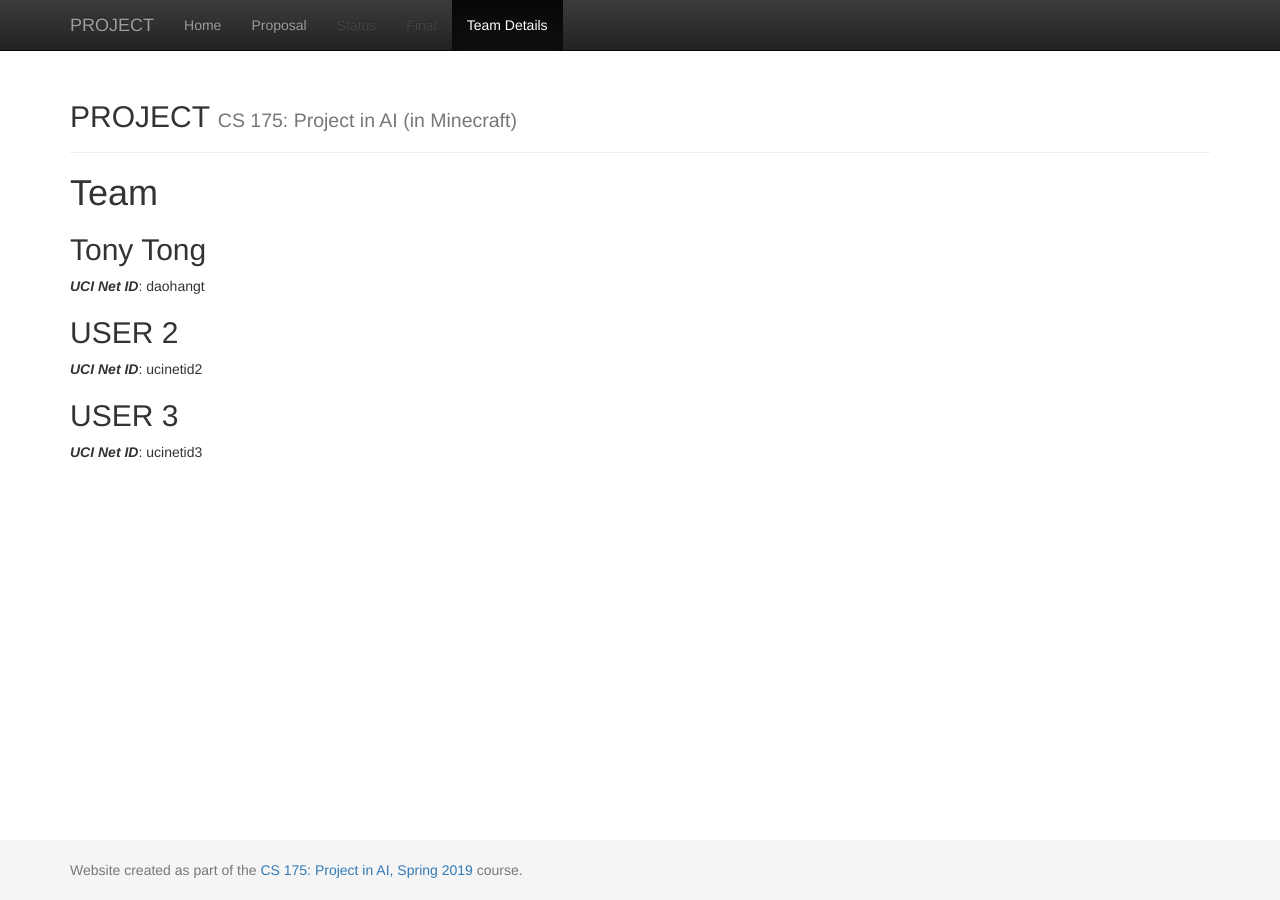
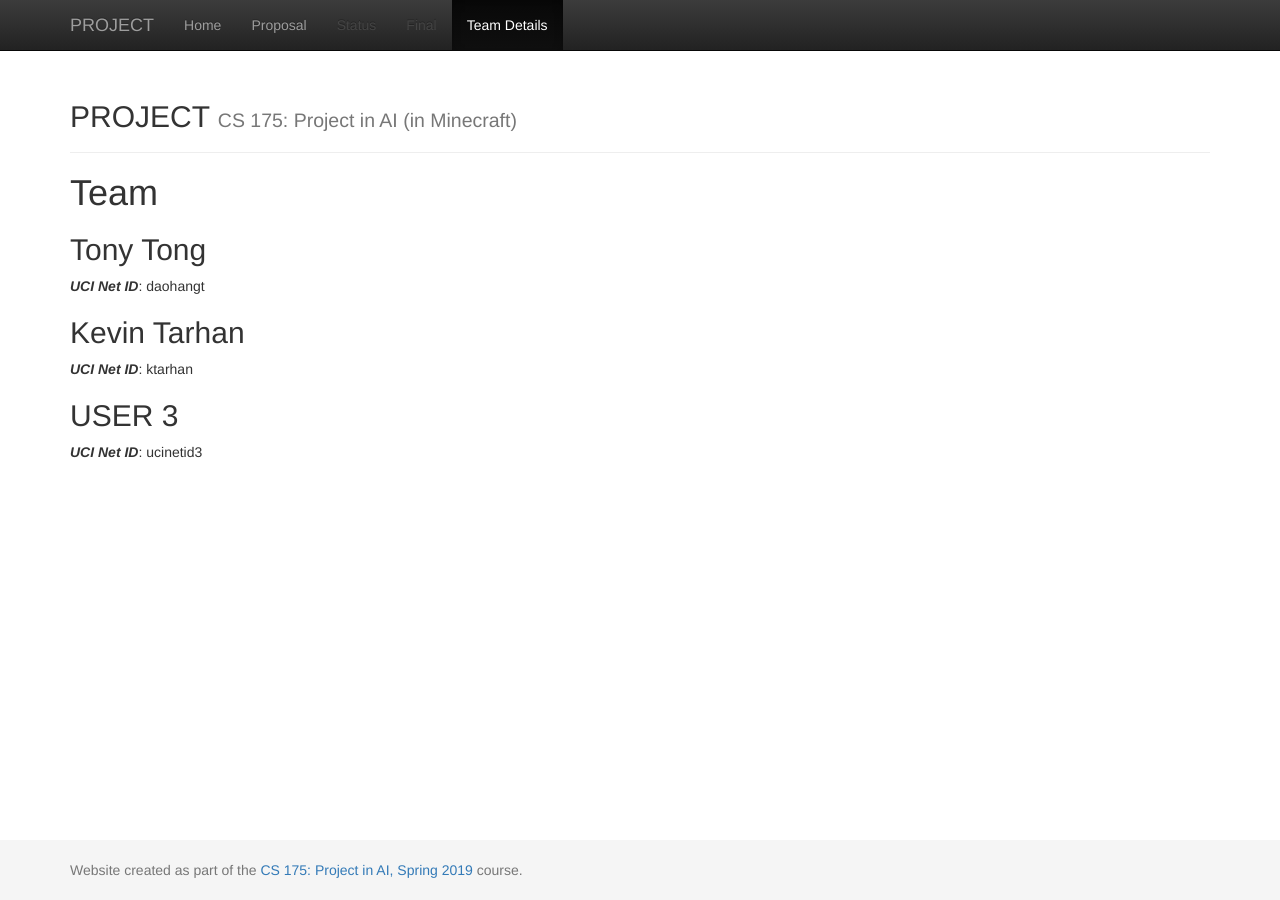
Before and after one commit to TDHTTTT/RM, a Jekyll site: the page built from docs/team.md, in a window 1280 px wide. Built offline with Jekyll 4.4.1, drawn with Linux system fonts in a browser that asks for light colours.

Commit message:
Update team.md

```diff
--- a/docs/team.md
+++ b/docs/team.md
@@ -9,8 +9,8 @@ title:  Team
 ## Tony Tong
 ***UCI Net ID***: daohangt
 
-## USER 2
-***UCI Net ID***: ucinetid2
+## Kevin Tarhan
+***UCI Net ID***: ktarhan
 
 ## USER 3
 ***UCI Net ID***: ucinetid3
```
